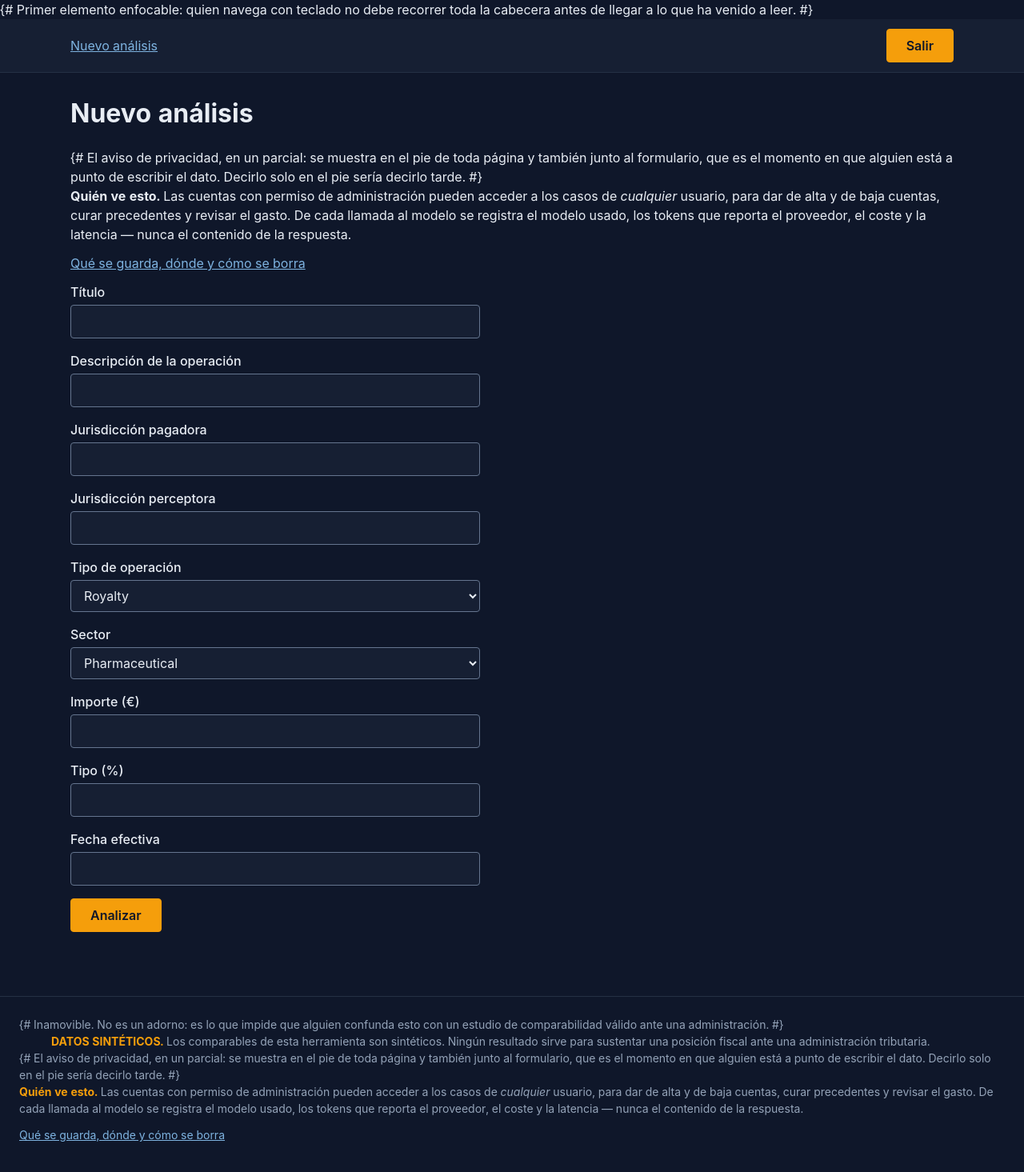
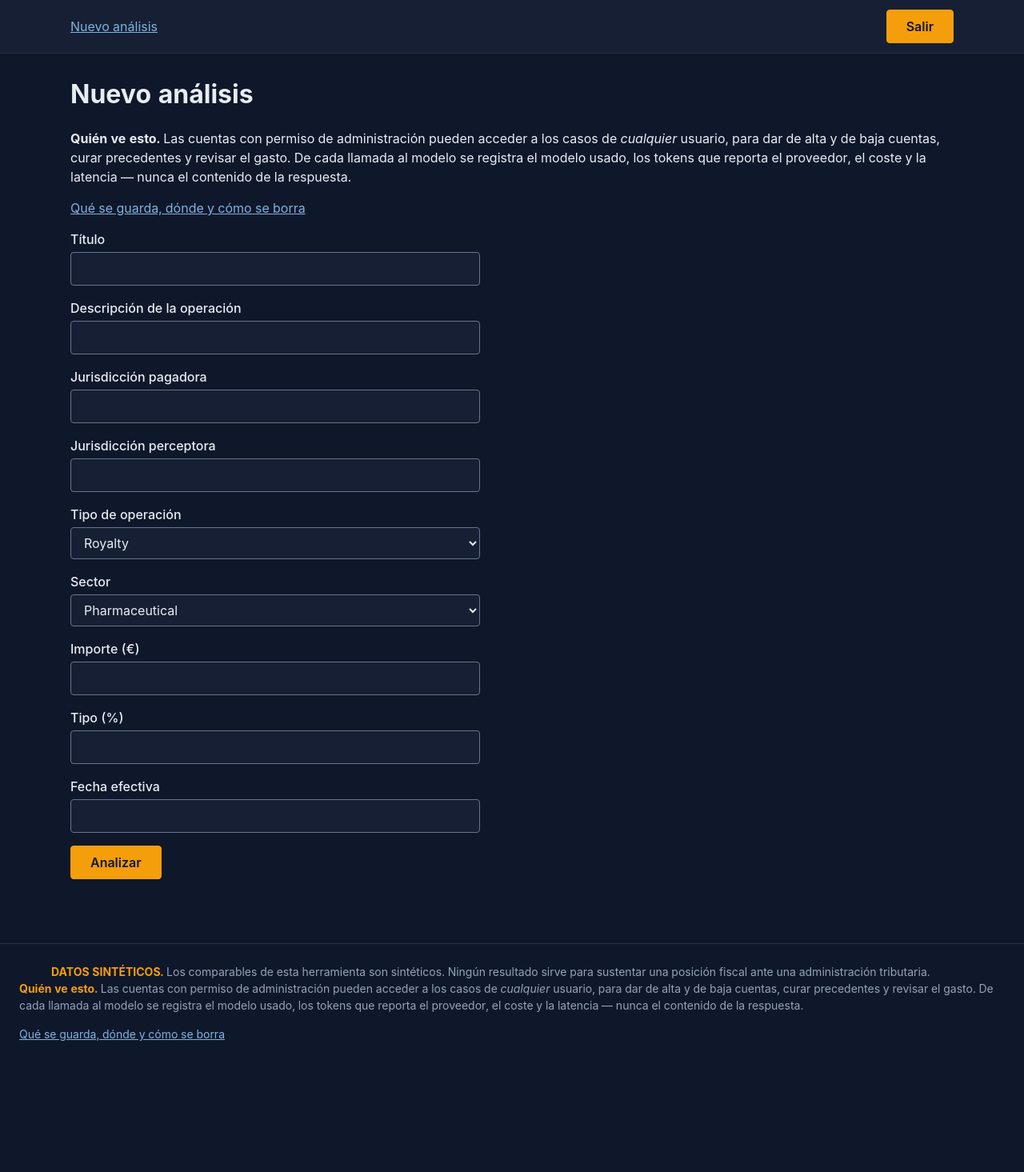
Before and after one commit to danirubio2323-commits/transfer-pricing-intelligence-platform, a Django app: page / in a window 1280 px wide. Shown: the whole page at 80% size. After the commit the page ends 1301 px from the top, so only its background shows below. Run offline with Django 5.2, Linux system fonts and the light colour scheme; the visitor is signed in with stand-in values (Sample User, id 1).

Commit message:
correccion tras el ensayo contra runserver: comentarios de plantilla y titulo
Tres fallos que ninguna prueba veia porque todas afirmaban 'el texto esperado
esta' y ninguna 'no hay nada que no debiera estar':

1. Django solo admite {# ... #} en UNA linea. Los siete comentarios multilinea
   de las plantillas se renderizaban LITERALES en la pagina; el aviso de
   privacidad salia precedido de su propio comentario. Pasan a {% comment %}.
2. El bloque de descarga estaba duplicado dentro del bloque titulo de
   detalle.html, asi que el <title> de la pestana contenia HTML.
3. Los enlaces sueltos en su propio parrafo median 19-21 px de alto. La
   excepcion de 2.5.8 es para el enlace embebido en una frase, no para esos.

Tres pruebas nuevas los fijan.

Co-Authored-By: Claude Opus 5 <noreply@anthropic.com>

```diff
--- a/static/css/app.css
+++ b/static/css/app.css
@@ -58,6 +58,16 @@ a { color: var(--tpip-focus); }
 button, .boton, input[type="submit"], input[type="checkbox"], input[type="radio"] {
   min-height: 24px;
   min-width: 24px;
+}
+
+/* Un enlace SUELTO en su propio parrafo es un objetivo por derecho propio: la
+   excepcion de 2.5.8 es para el enlace embebido en una frase, no para este.
+   Con la altura de linea sola se queda en 19-21 px. */
+.aviso-privacidad p > a:only-child,
+.descarga > a:only-child {
+  display: inline-block;
+  min-height: 24px;
+  padding-block: 3px;
 }
 
 .salto {
--- a/templates/analisis/form.html
+++ b/templates/analisis/form.html
@@ -6,8 +6,8 @@
   {% include "partials/_privacidad.html" %}
 
   {% if formulario.non_field_errors %}
-    {# Los errores que no son de un campo concreto: condiciones sobre la
-       operación entera, como que las dos jurisdicciones tienen que diferir. #}
+    {% comment %}Los errores que no son de un campo concreto: condiciones sobre la
+       operación entera, como que las dos jurisdicciones tienen que diferir.{% endcomment %}
     <div role="alert" class="errores">
       {% for error in formulario.non_field_errors %}<p>{{ error }}</p>{% endfor %}
     </div>
@@ -20,8 +20,8 @@
         <label for="{{ campo.id_for_label }}">{{ campo.label }}</label>
         {{ campo }}
         {% if campo.errors %}
-          {# El error va como TEXTO y referenciado por aria-describedby: el color
-             solo no lo percibe todo el mundo. #}
+          {% comment %}El error va como TEXTO y referenciado por aria-describedby: el color
+             solo no lo percibe todo el mundo.{% endcomment %}
           <p class="error" id="error-{{ campo.name }}" role="alert">{{ campo.errors|join:" " }}</p>
         {% endif %}
       </div>
--- a/templates/base.html
+++ b/templates/base.html
@@ -9,8 +9,8 @@
   <link rel="stylesheet" href="{% static 'css/app.css' %}">
 </head>
 <body>
-  {# Primer elemento enfocable: quien navega con teclado no debe recorrer toda
-     la cabecera antes de llegar a lo que ha venido a leer. #}
+  {% comment %}Primer elemento enfocable: quien navega con teclado no debe recorrer toda
+     la cabecera antes de llegar a lo que ha venido a leer.{% endcomment %}
   <a class="salto" href="#contenido">Saltar al contenido</a>
 
   <header>
@@ -30,8 +30,8 @@
   </main>
 
   <footer role="contentinfo">
-    {# Inamovible. No es un adorno: es lo que impide que alguien confunda esto
-       con un estudio de comparabilidad válido ante una administración. #}
+    {% comment %}Inamovible. No es un adorno: es lo que impide que alguien confunda esto
+       con un estudio de comparabilidad válido ante una administración.{% endcomment %}
     <p class="aviso-sintetico"><strong>DATOS SINTÉTICOS.</strong>
       Los comparables de esta herramienta son sintéticos. Ningún resultado sirve
       para sustentar una posición fiscal ante una administración tributaria.</p>
--- a/templates/corpus/ficha.html
+++ b/templates/corpus/ficha.html
@@ -12,8 +12,8 @@
       {% if ficha.url_oficial %}
         <a href="{{ ficha.url_oficial }}" rel="noopener noreferrer">{{ ficha.localizador }}</a>
       {% else %}
-        {# Sin identificador público resoluble: se muestra la referencia tal cual,
-           nunca como un enlace que no lleva a ninguna parte. #}
+        {% comment %}Sin identificador público resoluble: se muestra la referencia tal cual,
+           nunca como un enlace que no lleva a ninguna parte.{% endcomment %}
         <span class="sin-enlace">{{ ficha.localizador }}</span>
       {% endif %}
     </dd>
--- a/templates/partials/_privacidad.html
+++ b/templates/partials/_privacidad.html
@@ -1,6 +1,6 @@
-{# El aviso de privacidad, en un parcial: se muestra en el pie de toda página
+{% comment %}El aviso de privacidad, en un parcial: se muestra en el pie de toda página
    y también junto al formulario, que es el momento en que alguien está a punto
-   de escribir el dato. Decirlo solo en el pie sería decirlo tarde. #}
+   de escribir el dato. Decirlo solo en el pie sería decirlo tarde.{% endcomment %}
 <div class="aviso-privacidad">
   <p><strong>Quién ve esto.</strong> Las cuentas con permiso de administración pueden
      acceder a los casos de <em>cualquier</em> usuario, para dar de alta y de baja
```
Also changed, not shown: templates/analisis/detalle.html (+3 -7 lines), tests/web/test_accesibilidad.py (+51 -0 lines), .claude/launch.json.
